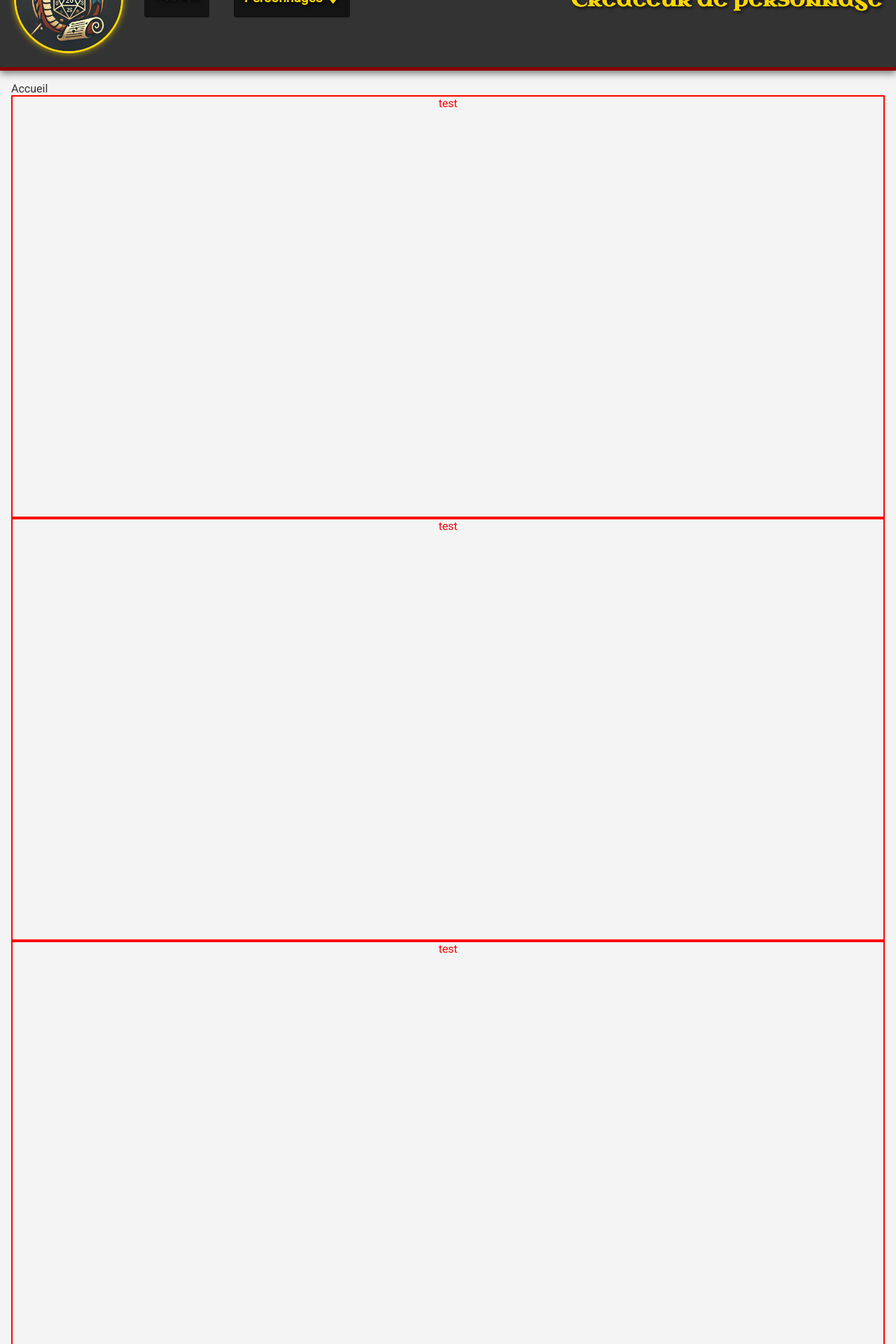
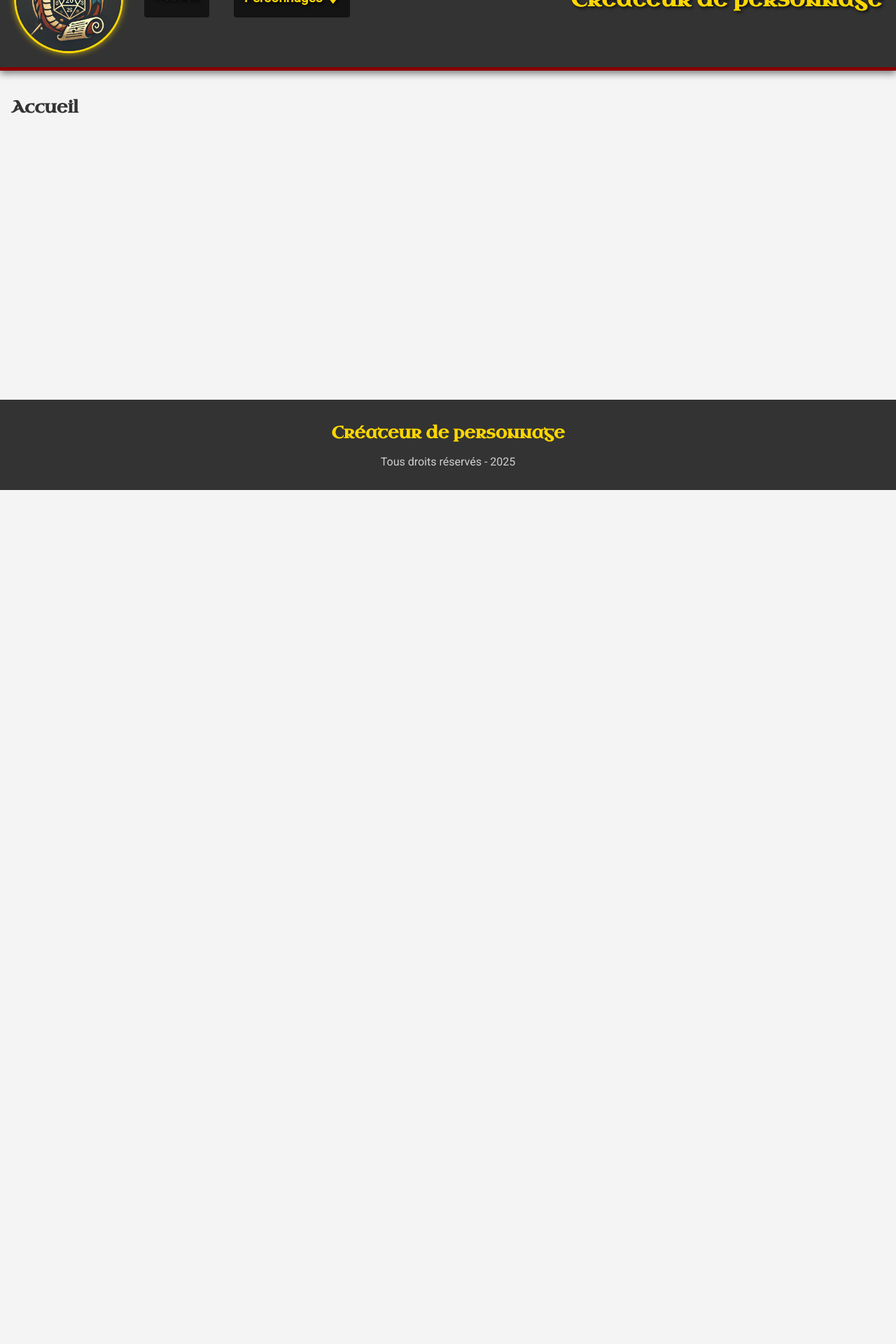
Before and after one commit to sebastien-malo-jean/H25-41F_Library_Frontend, a React (Vite) app: page / in a window 1280 px wide. Shown: the part 100-2020 px from the top of the page at 70% size. After the commit the page ends 800 px from the top, so only its background shows below. Built offline with nearby package versions, Linux system fonts and the light colour scheme.

Commit message:
refactorisation : remplacement des divs par un h2 pour le titre "Accueil" dans le composant Home

```diff
--- a/src/components/Home/Home.jsx
+++ b/src/components/Home/Home.jsx
@@ -4,13 +4,7 @@ import "./Home.css";
 function Home() {
   return (
     <main>
-      <div>Accueil</div>
-      <div className="grosRectangle">test</div>
-      <div className="grosRectangle">test</div>
-      <div className="grosRectangle">test</div>
-      <div className="grosRectangle">test</div>
-      <div className="grosRectangle">test</div>
-      <div className="grosRectangle">test</div>
+      <h2>Accueil</h2>
     </main>
   );
 }
```
